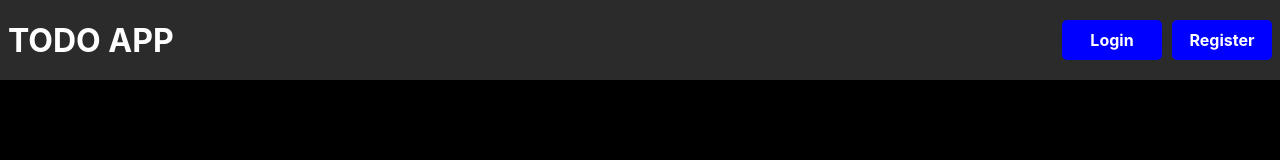
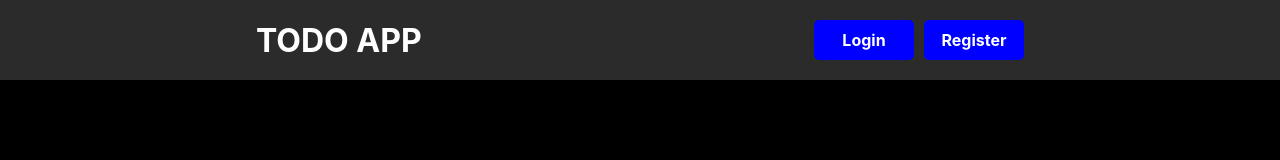
Before and after one commit to serifcolakel/todo-App, a Next.js app: page / in a window 1280 px wide. Shown: the top 160 px of the page. Built offline with nearby package versions, Linux system fonts and the light colour scheme.

Commit message:
web home header padding added

```diff
--- a/styles/Home.module.scss
+++ b/styles/Home.module.scss
@@ -62,6 +62,9 @@
       width: 50%;
       height: 100%;
       object-fit: contain;
+    }
+    .header {
+      padding: 0 16rem;
     }
     .content {
       padding-top: 20px;
```
